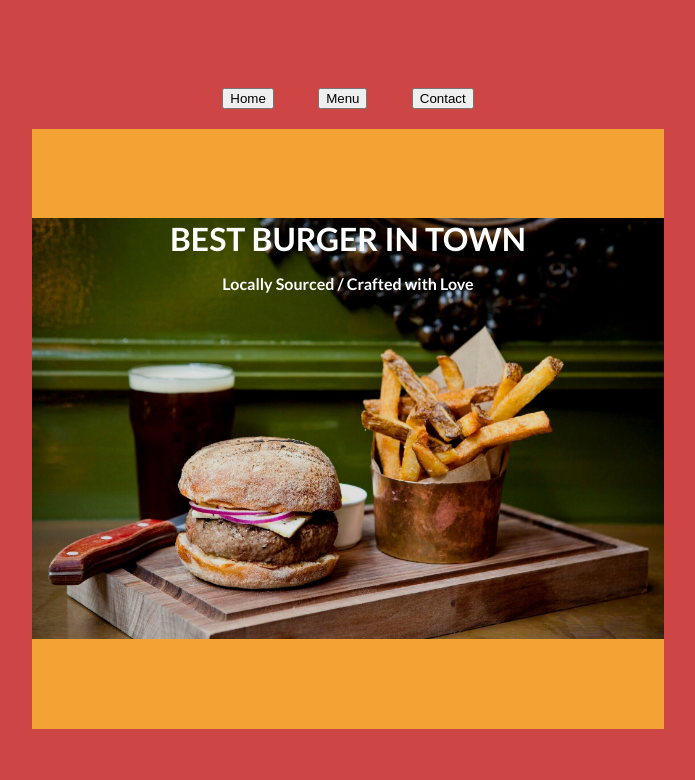
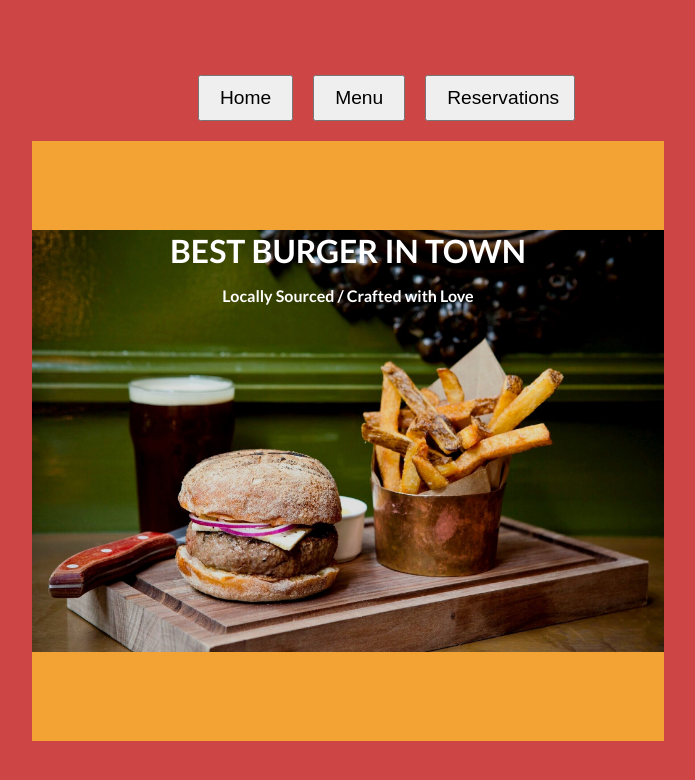
Before and after one commit to lucasbpaiva/restaurant-page, a website built with webpack: page src/template.html in a window 1280 px wide. Shown: the whole page, without its empty margins (292-987 px from the left). Built offline with nearby package versions, Linux system fonts and the light colour scheme.

Commit message:
add classes for buttons

```diff
--- a/src/template.html
+++ b/src/template.html
@@ -9,9 +9,9 @@
     <div class="container">
         <header>
             <nav>
-                <button type="button">Home</button>
-                <button type="button">Menu</button>
-                <button type="button">Contact</button>
+                <button type="button" class="home-button tab-button">Home</button>
+                <button type="button" class="menu-button tab-button">Menu</button>
+                <button type="button" class="reservation-button tab-button">Reservations</button>
             </nav>
         </header>
         <div id="content">
```
